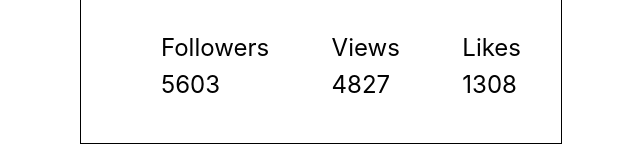
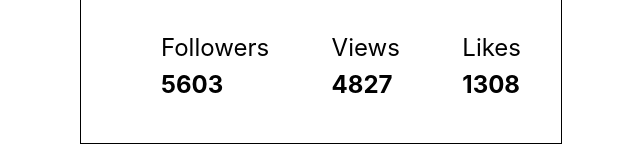
Before and after one commit to RomanVBohdanov22/goit-react-hw-01-components, a React (Create React App) app: page / in a window 1280 px wide. Shown: the part 582-742 px from the top of the page, without its empty margins (319-959 px from the left). Built offline with nearby package versions, Linux system fonts and the light colour scheme.

Commit message:
I dont know what

```diff
--- a/src/components/profile/Profile.css
+++ b/src/components/profile/Profile.css
@@ -31,3 +31,7 @@
   justify-content: space-between;
   gap: 8px;
 }
+
+.stats .quantity {
+  font-weight: 700;
+}
```
